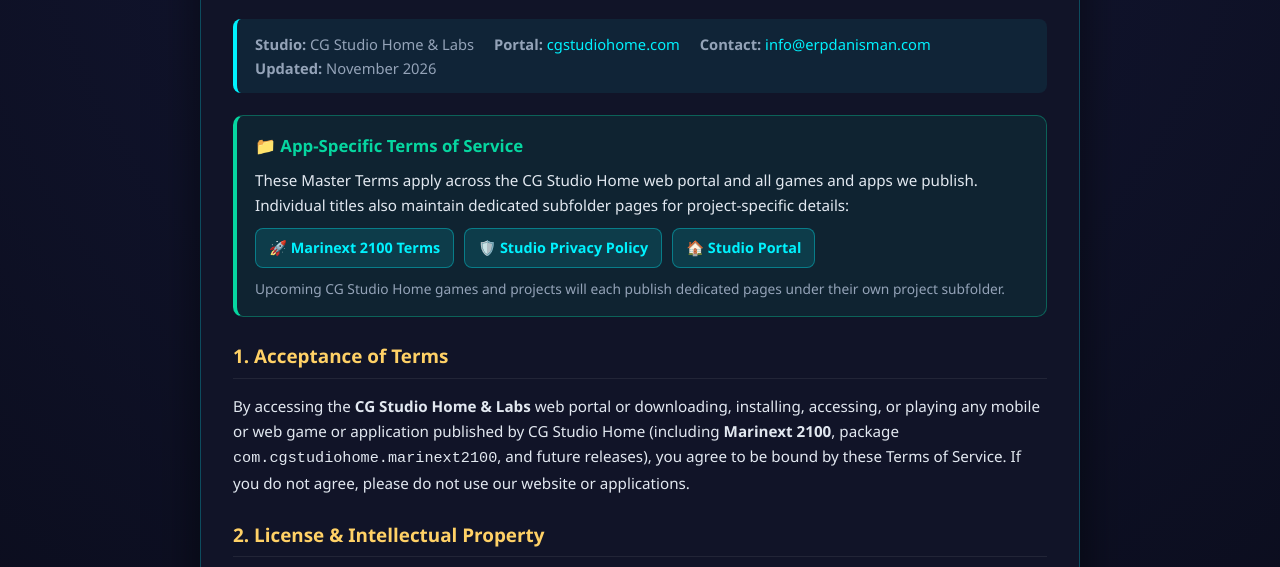
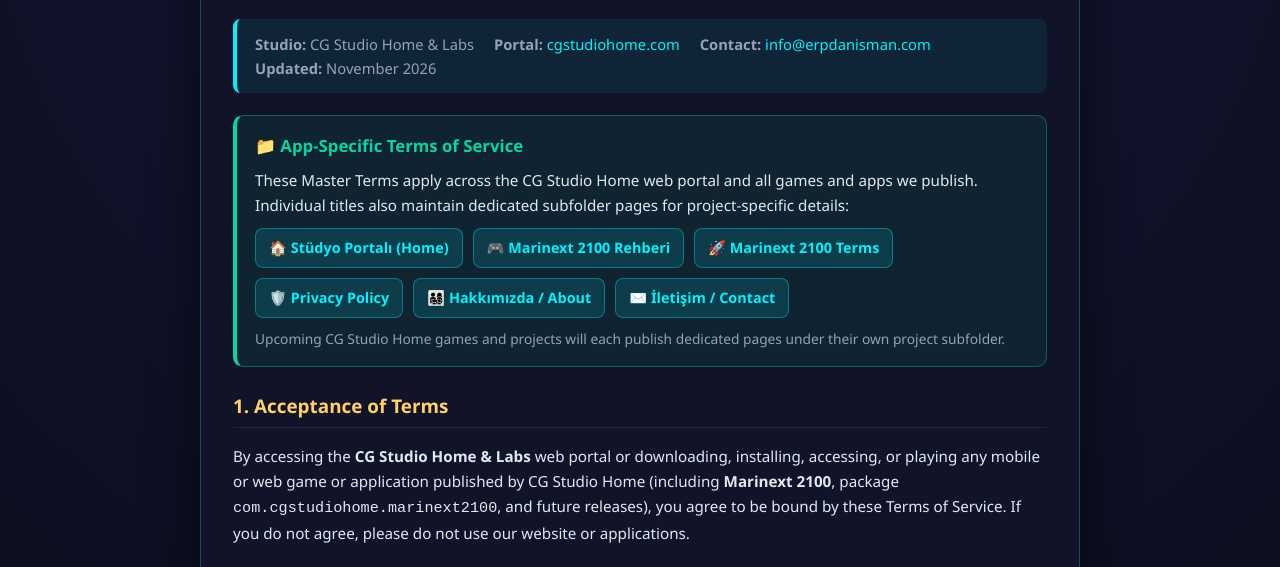
Before and after one commit to cgstudiohome/cgstudiohome.github.io, a plain HTML site: page terms.html in a window 1280 px wide. Shown: the part 174-741 px from the top of the page. Drawn offline with Linux system fonts and the light colour scheme.

Commit message:
chore: sync terms.html (CG Studio Home Official Portal)

```diff
--- a/terms.html
+++ b/terms.html
@@ -3,6 +3,8 @@
 <head>
     <meta charset="UTF-8">
     <meta name="viewport" content="width=device-width, initial-scale=1.0">
+    <meta name="description" content="CG Studio Home & Labs resmi Hizmet Şartları (Terms of Service) — Web portalı, Marinext 2100 ve tüm stüdyo hizmetleri.">
+    <link rel="canonical" href="https://cgstudiohome.com/terms.html">
     <title>Terms of Service - CG Studio Home &amp; Labs</title>
     <style>
         :root {
@@ -209,9 +211,12 @@
             <h3>📁 App-Specific Terms of Service</h3>
             <p style="margin:0;">These Master Terms apply across the CG Studio Home web portal and all games and apps we publish. Individual titles also maintain dedicated subfolder pages for project-specific details:</p>
             <div class="app-link-pills">
+                <a class="app-pill" href="./">🏠 Stüdyo Portalı (Home)</a>
+                <a class="app-pill" href="marinext2100/">🎮 Marinext 2100 Rehberi</a>
                 <a class="app-pill" href="marinext2100/terms.html">🚀 Marinext 2100 Terms</a>
-                <a class="app-pill" href="privacy-policy.html">🛡️ Studio Privacy Policy</a>
-                <a class="app-pill" href="./">🏠 Studio Portal</a>
+                <a class="app-pill" href="privacy-policy.html">🛡️ Privacy Policy</a>
+                <a class="app-pill" href="about/">👨‍👩‍👧‍👦 Hakkımızda / About</a>
+                <a class="app-pill" href="contact/">✉️ İletişim / Contact</a>
             </div>
             <p style="margin:10px 0 0; font-size:0.86rem; color:var(--text-muted);">Upcoming CG Studio Home games and projects will each publish dedicated pages under their own project subfolder.</p>
         </div>
@@ -256,9 +261,12 @@
             <h3>📁 Uygulamaya Özel Hizmet Şartları</h3>
             <p style="margin:0;">Bu Ana Hizmet Şartları, CG Studio Home web portalı ile stüdyomuzun yayınladığı tüm oyun ve uygulamalar için geçerlidir. Her proje ayrıca kendi alt klasöründe uygulamaya özel şartlar sayfası barındırır:</p>
             <div class="app-link-pills">
+                <a class="app-pill" href="./">🏠 Stüdyo Ana Portalı</a>
+                <a class="app-pill" href="marinext2100/">🎮 Marinext 2100 Rehberi</a>
                 <a class="app-pill" href="marinext2100/terms.html">🚀 Marinext 2100 Hizmet Şartları</a>
                 <a class="app-pill" href="privacy-policy.html">🛡️ Stüdyo Gizlilik Politikası</a>
-                <a class="app-pill" href="./">🏠 Stüdyo Ana Portalı</a>
+                <a class="app-pill" href="about/">👨‍👩‍👧‍👦 Hakkımızda</a>
+                <a class="app-pill" href="contact/">✉️ İletişim</a>
             </div>
             <p style="margin:10px 0 0; font-size:0.86rem; color:var(--text-muted);">Gelecekte eklenecek diğer CG Studio Home oyun ve uygulamaları da aynı şekilde kendi proje alt klasörleri altında yayınlanacaktır.</p>
         </div>
```
